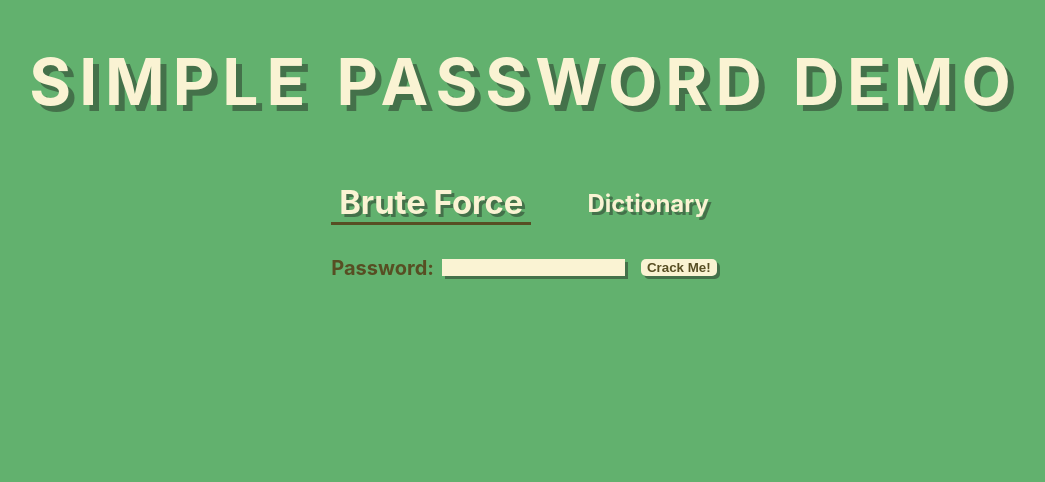
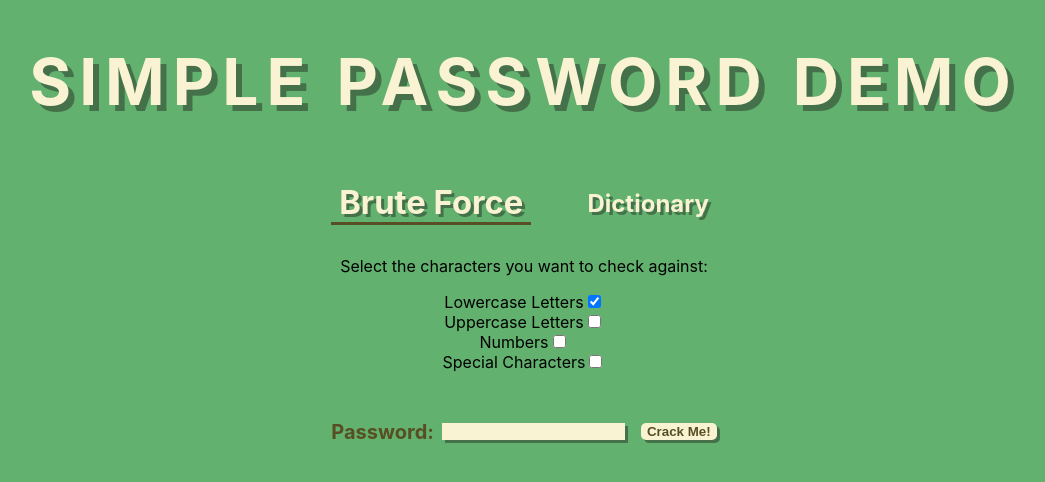
Before and after one commit to jhleakakos/simple-password-demo, a React (Create React App) app: page / in a window 1280 px wide. Shown: the top 482 px of the page, without its empty margins (116-1161 px from the left). Built offline with nearby package versions, Linux system fonts and the light colour scheme.

Commit message:
add checkbox comopnent to toggle with sets of character to check against for password cracking

```diff
--- a/src/App.css
+++ b/src/App.css
@@ -1,7 +1,5 @@
 .App {
     text-align: center;
-    /*background-color: #273225;*/
-    /*background-color: #A79360;*/
 }
 
 /*
--- /dev/null
+++ b/src/CharacterSelection.js
@@ -0,0 +1,62 @@
+import React from 'react';
+
+const CharacterSelection = ({ chars, toggleChars }) => {
+    return (
+        <>
+            <p>Select the characters you want to check against:</p>
+            <div>
+
+                <div>
+                    <label htmlFor="lower">Lowercase Letters</label>
+                    <input
+                        id="lower"
+                        name="lower"
+                        value="lower"
+                        type="checkbox"
+                        checked={ chars.lower }
+                        onChange={ () => toggleChars('lower') }
+                    />
+                </div>
+
+                <div>
+                    <label htmlFor="upper">Uppercase Letters</label>
+                    <input
+                        id="upper"
+                        name="upper"
+                        value="upper"
+                        type="checkbox"
+                        checked={ chars.upper }
+                        onChange={ () => toggleChars('upper') }
+                    />
+                </div>
+
+                <div>
+                    <label htmlFor="numbers">Numbers</label>
+                    <input
+                        id="numbers"
+                        name="numbers"
+                        value="numbers"
+                        type="checkbox"
+                        checked={ chars.numbers }
+                        onChange={ () => toggleChars('numbers') }
+                    />
+                </div>
+
+                <div>
+                    <label htmlFor="special">Special Characters</label>
+                    <input
+                        id="special"
+                        name="special"
+                        value="special"
+                        type="checkbox"
+                        checked={ chars.special }
+                        onChange={ () => toggleChars('special') }
+                    />
+                </div>
+
+            </div>
+        </>
+    )
+}
+
+export default CharacterSelection;
--- a/src/PasswordDemo.js
+++ b/src/PasswordDemo.js
@@ -1,5 +1,6 @@
 import React, { useState, useEffect } from 'react';
 import PasswordInput from './PasswordInput';
+import CharacterSelection from './CharacterSelection';
 import { crackPasswordBruteForce, crackPasswordDictionary } from './utils/crackPassword';
 import './PasswordDemo.css';
 
@@ -10,6 +11,12 @@ const PasswordDemo = () => {
     const [cracked, setCracked] = useState(null);
     const [cracking, setCracking] = useState(null);
     const [count, setCount] = useState(0);
+    const [chars, setChars] = useState({
+        lower: true,
+        upper: false,
+        numbers: false,
+        special: false
+    });
 
     useEffect(() => {
         setCracked(false);
@@ -28,6 +35,10 @@ const PasswordDemo = () => {
     const crackPassword = () => {
         setCracked(false);
         setCracking(true);
+    }
+
+    const toggleChars = (char) => {
+        setChars({ ...chars, [char]: !(chars[char]) });
     }
 
     return (
@@ -64,6 +75,10 @@ const PasswordDemo = () => {
                 >
                     Dictionary</label>
             </div>
+            <CharacterSelection
+                chars={ chars }
+                toggleChars={ toggleChars }
+            />
             <PasswordInput
                 password={ password }
                 setPassword={ setPassword }
```
